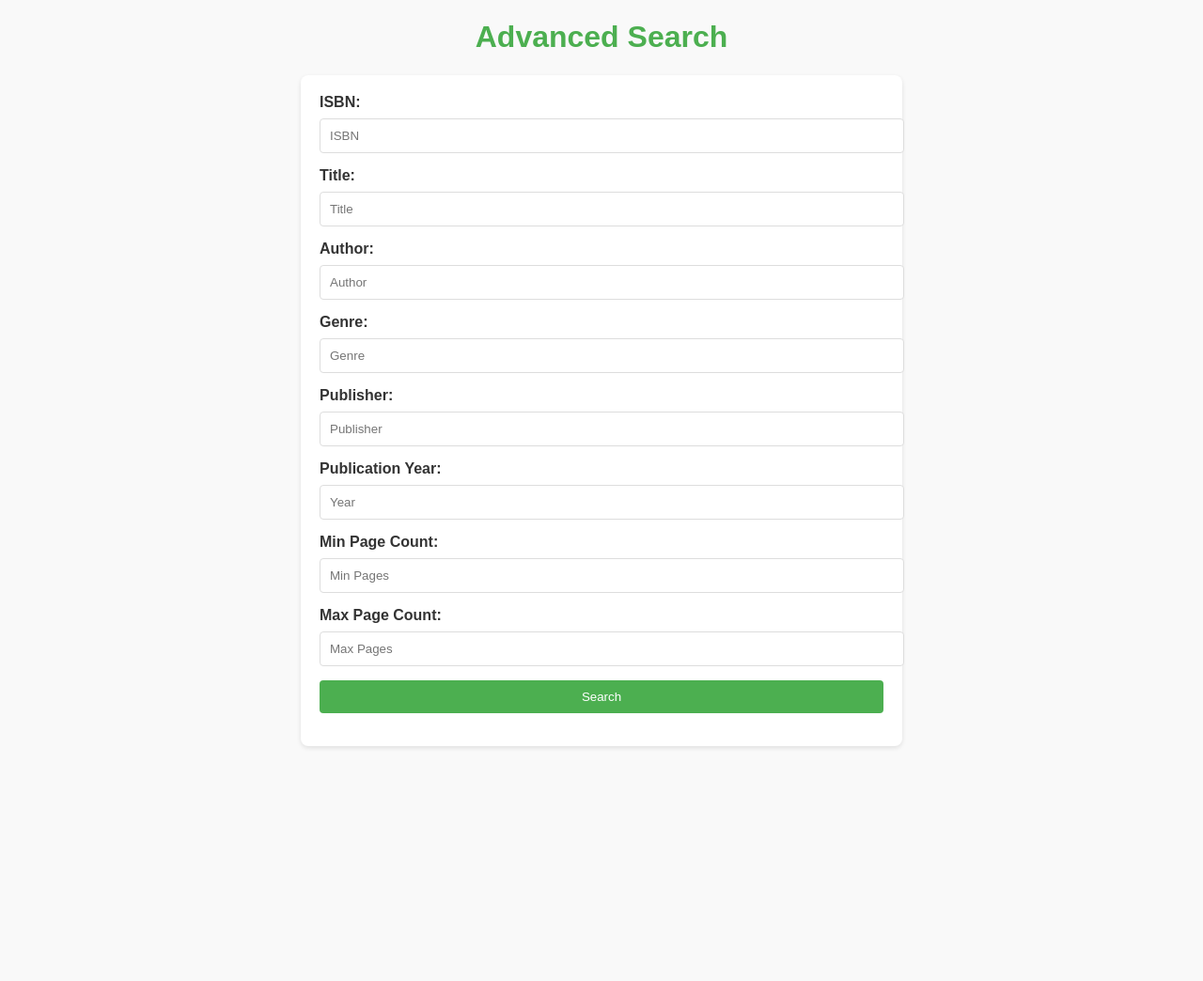
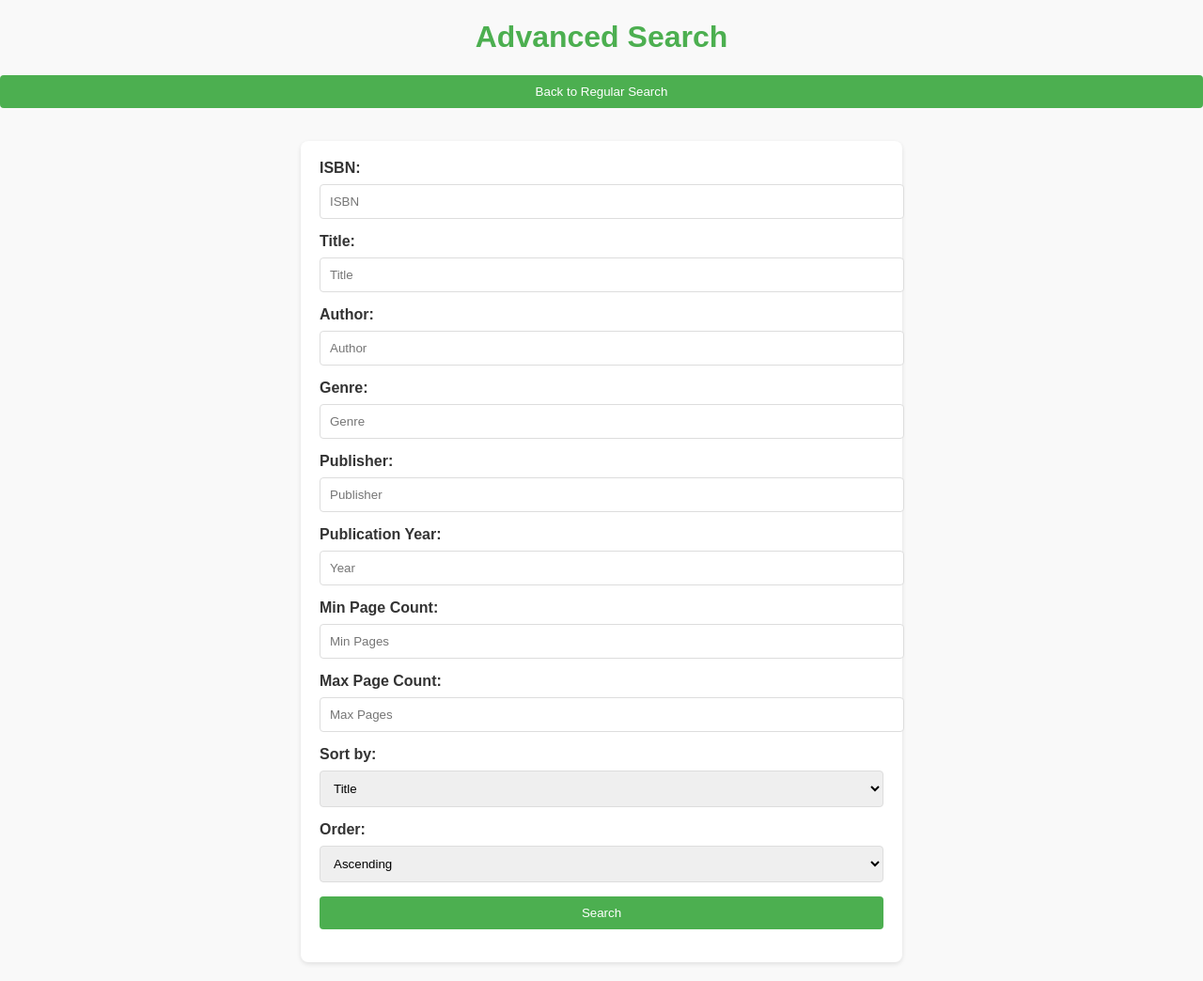
Before and after one commit to zhafee3/CS_480_Book_Review_App, a Flask app: page /advanced_search in a window 1280 px wide. Shown: the whole page at 94% size. Before the commit the page ends 796 px from the top, so only its background shows below. Run offline with Flask 3, Linux system fonts and the light colour scheme; a user stored in the database is signed in; parts of the project's set-up code (start-up, migrations or seed data) failed here and were passed over.

Commit message:
Final Push

```diff
--- a/app.py
+++ b/app.py
@@ -7,14 +7,14 @@ import mysql.connector
 app = Flask(__name__)
 app.secret_key = 'CS480_FINAL_PROJECT_SECRET_KEY'  # Replace with a strong secret key
 
-mySQLpassword = input("Enter Your MySQL Password: ")
+#mySQLpassword = input("Enter Your MySQL Password: ")
 
 # Database configuration
 db_config = {
     'host': 'localhost',
     'user': 'root',
     #add your passward from mysql
-    'password': mySQLpassword,
+    'password': '2004', #Insert your own,
     'database': 'book_reviews',
     #'auth_plugin':'mysql_native_password'
 }
@@ -31,6 +31,11 @@ def hash_password(password):
 def verify_password(stored_password, provided_password):
     return hmac.compare_digest(stored_password, hash_password(provided_password))
 
+
+@app.route('/')
+def home():
+    return redirect(url_for('login'))
+
 # User registration
 @app.route('/register', methods=['GET', 'POST'])
 def register():
@@ -42,52 +47,65 @@ def register():
         # Hash the password
         hashed_password = hash_password(password)
 
+        # Debug: Print user details
+        print(f"Attempting to register: {username}, {email}, {hashed_password}")
+
         # Insert the user into the database
         connection = get_db_connection()
         cursor = connection.cursor()
 
         try:
             cursor.execute(
-                "INSERT INTO Users (username, email_address, password, role) VALUES (%s, %s, %s, 'user')",
+                "INSERT INTO Users (username, email_address, password) VALUES (%s, %s, %s)",
                 (username, email, hashed_password)
             )
-            connection.commit()
+            connection.commit()  # Commit changes to the database
+            print("User successfully inserted into the database.")
             flash('Registration successful! Please log in.', 'success')
             return redirect(url_for('login'))
         except mysql.connector.Error as err:
-            flash(f'Error: {err}', 'danger')
+            # Debug: Log the error
+            print(f"Database error: {err}")
+            flash('Error: ' + str(err), 'danger')
         finally:
             cursor.close()
             connection.close()
 
     return render_template('register.html')
 
-# User login
+
+
+
 @app.route('/login', methods=['GET', 'POST'])
 def login():
     if request.method == 'POST':
         email = request.form.get('email')
         password = request.form.get('password')
 
-        # Fetch user from the database
-        connection = get_db_connection()
-        cursor = connection.cursor(dictionary=True)
-        cursor.execute("SELECT * FROM Users WHERE email_address = %s", (email,))
-        user = cursor.fetchone()
-        cursor.close()
-        connection.close()
+        try:
+            connection = get_db_connection()
+            cursor = connection.cursor(dictionary=True)
 
-        # Verify password
-        if user and verify_password(user['password'], password):
-            session['user_id'] = user['id']
-            session['username'] = user['username']
-            session['role'] = user['role']  # Store user role in session
-            flash('Login successful!', 'success')
-            return redirect(url_for('search_data'))
-        else:
-            flash('Invalid credentials. Please try again.', 'danger')
+            cursor.execute("SELECT * FROM Users WHERE email_address = %s", (email,))
+            user = cursor.fetchone()
+
+            if user and verify_password(user['password'], password):
+                session['user_id'] = user['id']
+                session['username'] = user['username']
+                flash('Login successful!', 'success')
+                return redirect(url_for('search_data'))
+            else:
+                flash('Invalid credentials. Please try again.', 'danger')
+        finally:
+            # Close resources if they exist
+            if 'cursor' in locals() and cursor:
+                cursor.close()
+            if 'connection' in locals() and connection:
+                connection.close()
 
     return render_template('login.html')
+
+
 
 # User logout
 @app.route('/logout')
@@ -96,107 +114,52 @@ def logout():
     flash('You have been logged out.', 'info')
     return redirect(url_for('login'))
 
-# Admin: Add books
-@app.route('/admin/add_book', methods=['GET', 'POST'])
-def add_book():
-    if session.get('role') != 'admin':
-        flash('Access denied.', 'danger')
-        return redirect(url_for('login'))
 
-    if request.method == 'POST':
-        isbn = request.form.get('isbn')
-        title = request.form.get('title')
-        author = request.form.get('author')
-        genre = request.form.get('genre')
-        publisher = request.form.get('publisher')
-        publication_year = request.form.get('publication_year')
-        page_count = request.form.get('page_count')
-
-        connection = get_db_connection()
-        cursor = connection.cursor()
-
-        try:
-            cursor.execute(
-                """
-                INSERT INTO Books (isbn, title, author, genre, publisher, publicationyear, pagecount)
-                VALUES (%s, %s, %s, %s, %s, %s, %s)
-                """,
-                (isbn, title, author, genre, publisher, publication_year, page_count)
-            )
-            connection.commit()
-            flash('Book added successfully.', 'success')
-        except mysql.connector.Error as err:
-            flash(f'Error: {err}', 'danger')
-        finally:
-            cursor.close()
-            connection.close()
-
-    return render_template('add_book.html')
-
-# User: Write a review
-@app.route('/book/<isbn>/review', methods=['GET', 'POST'])
-def write_review(isbn):
-    if 'user_id' not in session:
-        flash('Please log in to write a review.', 'warning')
-        return redirect(url_for('login'))
-
-    if request.method == 'POST':
-        rating = request.form.get('rating')
-        review_text = request.form.get('review_text')
-        user_id = session['user_id']
-
-        connection = get_db_connection()
-        cursor = connection.cursor()
-
-        try:
-            cursor.execute(
-                """
-                INSERT INTO Reviews (isbn, rating, review_text, user_id, timestamp)
-                VALUES (%s, %s, %s, %s, NOW())
-                """,
-                (isbn, rating, review_text, user_id)
-            )
-            connection.commit()
-            flash('Review submitted successfully.', 'success')
-        except mysql.connector.Error as err:
-            flash(f'Error: {err}', 'danger')
-        finally:
-            cursor.close()
-            connection.close()
-
-    return render_template('write_review.html', isbn=isbn)
 
 # Search books with sorting
-@app.route('/', methods=['GET', 'POST'])
+@app.route('/search', methods=['GET', 'POST'])
 def search_data():
     search_query = None
     rows = []
 
+    search_query = request.form.get('search_query', '').strip()
+    sort_by = request.form.get('sort_by', 'title').strip()
+    sort_order = request.form.get('sort_order', 'ASC').strip()
+
+    connection = get_db_connection()
+    cursor = connection.cursor()
+
+
     if request.method == 'POST':
-        search_query = request.form.get('search_query')
-        sort_by = request.form.get('sort_by')
-
-        connection = get_db_connection()
-        cursor = connection.cursor()
 
         query = """
-        SELECT isbn, title, author, genre, publisher, publication_year, page_count
-        FROM Books
-        WHERE isbn LIKE %s OR title LIKE %s OR author LIKE %s OR genre LIKE %s
+            SELECT Books.isbn, Books.title, Books.author, Books.genre,
+                Books.publisher, Books.publication_year, Books.page_count,
+                AVG(Reviews.rating) AS average_rating
+            FROM Books
+            LEFT JOIN Reviews ON Books.isbn = Reviews.book_id
+            WHERE (%s = '' OR LOWER(Books.isbn) LIKE LOWER(%s))
+            AND (%s = '' OR LOWER(Books.title) LIKE LOWER(%s))
+            AND (%s = '' OR LOWER(Books.author) LIKE LOWER(%s))
+            AND (%s = '' OR LOWER(Books.genre) LIKE LOWER(%s))
+            GROUP BY Books.isbn
         """
-        if sort_by == 'popularity':
-            query += " ORDER BY popularity DESC"
-        elif sort_by == 'rating':
-            query += " ORDER BY average_rating DESC"
+
+        valid_sort_columns = ['title', 'author', 'genre', 'publication_year', 'average_rating']
+        if sort_by in valid_sort_columns and sort_order in ['ASC', 'DESC']:
+            query += f" ORDER BY {sort_by} {sort_order}"
 
         like_query = f"%{search_query}%"
-        cursor.execute(query, (like_query, like_query, like_query, like_query))
+        params = [search_query, like_query, search_query, like_query,
+                  search_query, like_query, search_query, like_query]
+
+        cursor.execute(query, params)
         rows = cursor.fetchall()
 
         cursor.close()
         connection.close()
 
-    return render_template('search.html', search_query=search_query, rows=rows)
+    return render_template('search.html', search_query=search_query, rows=rows, sort_by=sort_by, sort_order=sort_order)
 
 @app.route('/advanced_search', methods=['GET', 'POST'])
 def advanced_search():
@@ -209,6 +172,9 @@ def advanced_search():
 
     # If the form is submitted
     if request.method == 'POST':
+        search_query = request.form.get('search_query', '').strip()
+        sort_by = request.form.get('sort_by', 'title').strip()
+        sort_order = request.form.get('sort_order', 'ASC').strip()
 
         isbn = request.form.get('isbn', '').strip()
         title = request.form.get('title', '').strip()
@@ -225,17 +191,25 @@ def advanced_search():
 
         # SQL query with wildcard search
         query = """
-        SELECT isbn, title, author, genre, publisher, publication_year, page_count
-        FROM Books
-        WHERE (%s = '' OR isbn LIKE %s)
-          AND (%s = '' OR title LIKE %s)
-          AND (%s = '' OR author LIKE %s)
-          AND (%s = '' OR genre LIKE %s)
-          AND (%s = '' OR publisher LIKE %s)
+          SELECT Books.isbn, Books.title, Books.author, Books.genre,
+          Books.publisher, Books.publication_year, Books.page_count,
+          AVG(Reviews.rating) AS average_rating
+          FROM Books
+          LEFT JOIN Reviews ON Books.isbn = Reviews.book_id
+          WHERE (%s = '' OR LOWER(Books.isbn) LIKE LOWER(%s))
+          AND (%s = '' OR LOWER(Books.title) LIKE LOWER(%s))
+          AND (%s = '' OR LOWER(Books.author) LIKE LOWER(%s))
+          AND (%s = '' OR LOWER(Books.genre) LIKE LOWER(%s))
+          AND (%s = '' OR LOWER(publisher) LIKE LOWER(%s))
           AND (%s = '' OR publication_year = %s)
           AND (%s = '' OR page_count >= %s)
           AND (%s = '' OR page_count <= %s)
+          GROUP BY Books.isbn
         """
+        valid_sort_columns = ['title', 'author', 'genre', 'publication_year', 'average_rating']
+        if sort_by in valid_sort_columns and sort_order in ['ASC', 'DESC']:
+            query += f" ORDER BY {sort_by} {sort_order}"
+
         params = [
             isbn, f"%{isbn}%",
             title, f"%{title}%",
@@ -263,6 +237,11 @@ def add_review(isbn):
     if 'user_id' not in session:
         flash('Please log in to leave a review.', 'warning')
         return redirect(url_for('login'))
+
+    search_query = request.args.get('search_query', '')
+    sort_by = request.args.get('sort_by', 'title')
+    sort_order = request.args.get('sort_order', 'ASC')
+
 
     connection = get_db_connection()
     cursor = connection.cursor(dictionary=True)
@@ -296,8 +275,8 @@ def add_review(isbn):
                 flash(f'Error submitting review: {err}', 'danger')
 
     cursor.close()
-    connection.close()
-    return render_template('add_review.html', book=book)
+    return render_template('add_review.html', book=book, search_query=search_query, sort_by=sort_by, sort_order=sort_order)
+
 
 
 if __name__ == '__main__':
--- a/templates/add_review.html
+++ b/templates/add_review.html
@@ -19,6 +19,8 @@
         <button type="submit">Submit Review</button>
     </form>
 
-    <a href="{{ url_for('search_data') }}">Return to Search</a>
+    <a href="{{ url_for('search_data', search_query=search_query, sort_by=sort_by, sort_order=sort_order) }}">
+        <button type="button">Back to Search Results</button>
+    </a>
 </body>
 </html>
--- a/templates/advanced_search.html
+++ b/templates/advanced_search.html
@@ -8,6 +8,9 @@
 </head>
 <body>
     <h1>Advanced Search</h1>
+    <a href="{{ url_for('search_data') }}">
+        <button type="button">Back to Regular Search</button>
+    </a>
     <form method="POST">
         <label for="isbn">ISBN:</label>
         <input type="text" id="isbn" name="isbn" placeholder="ISBN" value="{{ request.form.isbn or '' }}">
@@ -33,6 +36,21 @@
         <label for="max_page_count">Max Page Count:</label>
         <input type="number" id="max_page_count" name="max_page_count" placeholder="Max Pages" value="{{ request.form.max_page_count or '' }}">
 
+        <label for="sort_by">Sort by:</label>
+        <select name="sort_by" id="sort_by">
+            <option value="title" {% if sort_by == 'title' %}selected{% endif %}>Title</option>
+            <option value="author" {% if sort_by == 'author' %}selected{% endif %}>Author</option>
+            <option value="genre" {% if sort_by == 'genre' %}selected{% endif %}>Genre</option>
+            <option value="publication_year" {% if sort_by == 'publication_year' %}selected{% endif %}>Publication Year</option>
+            <option value="average_rating" {% if sort_by == 'average_rating' %}selected{% endif %}>Average Rating</option>
+        </select>
+
+        <label for="sort_order">Order:</label>
+        <select name="sort_order" id="sort_order">
+            <option value="ASC" {% if sort_order == 'ASC' %}selected{% endif %}>Ascending</option>
+            <option value="DESC" {% if sort_order == 'DESC' %}selected{% endif %}>Descending</option>
+        </select>
+
         <button type="submit">Search</button>
     </form>
 
@@ -47,7 +65,8 @@
             <th>Publisher</th>
             <th>Publication Year</th>
             <th>Page Count</th>
-	    <th>Actions</th>
+            <th>Average Rating</th>
+            <th>Actions</th>
         </tr>
         {% for row in rows %}
         <tr>
@@ -57,7 +76,8 @@
             <td>{{ row[3] }}</td>
             <td>{{ row[4] }}</td>
             <td>{{ row[5] }}</td>
-            <td>{{ row[6] }}</td>
+            <td>{{ row[6] | default('N/A') }}</td>
+            <td>{{ row[7] }}</td>
 		<td>
 		     <a href="{{ url_for('add_review', isbn=row[0]) }}">
                         <button type="button">Add Review</button>
--- a/templates/login.html
+++ b/templates/login.html
@@ -6,7 +6,7 @@
 </head>
 <body>
     <h1>Login</h1>
-    <form method="POST">
+    <form method="POST" action="{{ url_for('login') }}">
         <label>Email:</label>
         <input type="email" name="email" required>
         <br>
@@ -15,6 +15,6 @@
         <br>
         <button type="submit">Login</button>
     </form>
-    <p>Don't have an account? <a href="/register">Register here</a></p>
+    <p>Don't have an account? <a href="{{ url_for('register') }}">Register here</a></p>
 </body>
 </html>
--- a/templates/register.html
+++ b/templates/register.html
@@ -6,7 +6,7 @@
 </head>
 <body>
     <h1>Register</h1>
-    <form method="POST">
+    <form method="POST" action="{{ url_for('register') }}">
         <label>Username:</label>
         <input type="text" name="username" required>
         <br>
@@ -18,6 +18,6 @@
         <br>
         <button type="submit">Register</button>
     </form>
-    <p>Already have an account? <a href="/login">Login here</a></p>
+    <p>Already have an account? <a href="{{ url_for('login') }}">Login here</a></p>
 </body>
 </html>
```
Also changed, not shown: templates/search.html (+24 -3 lines).
